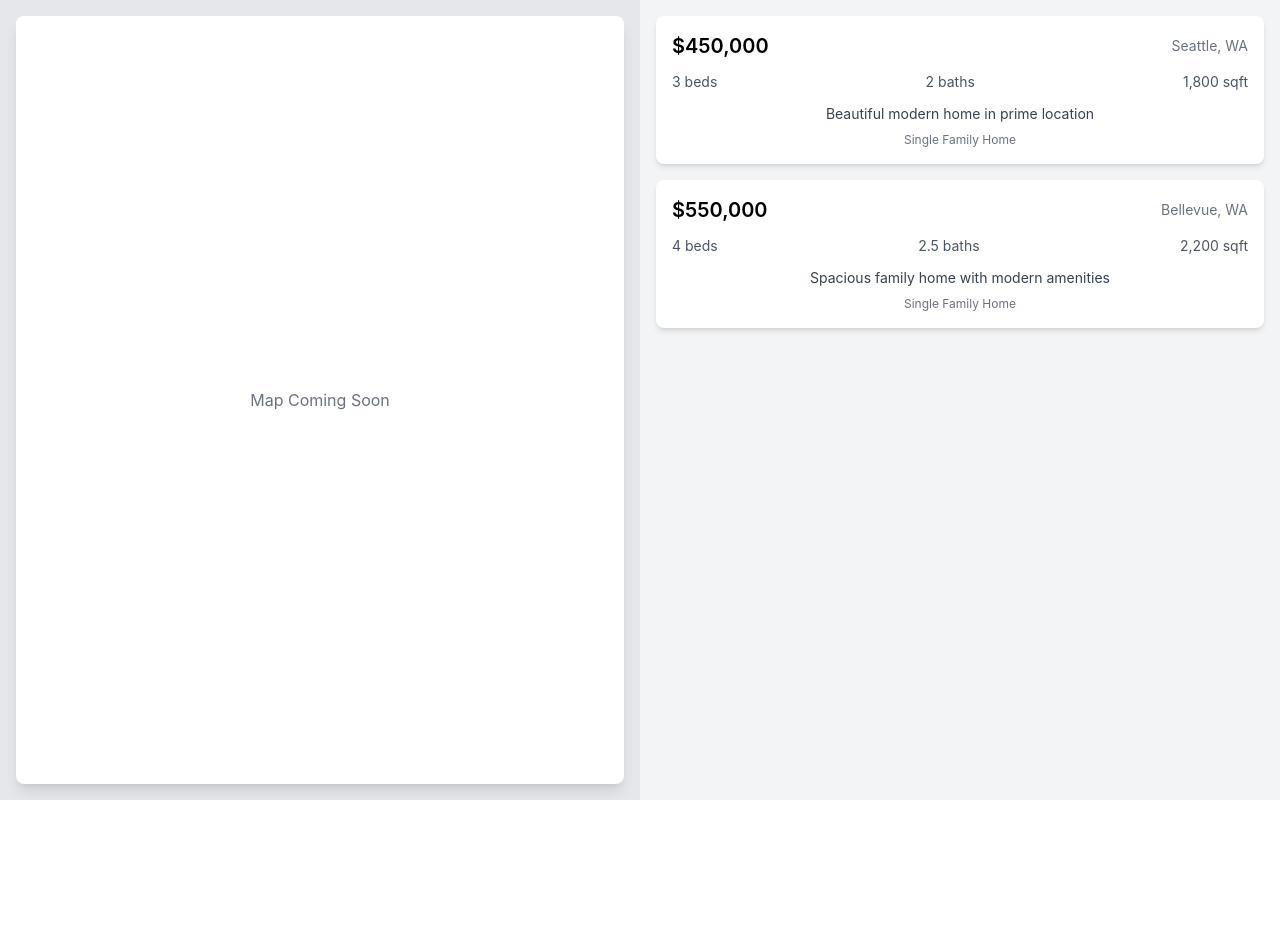
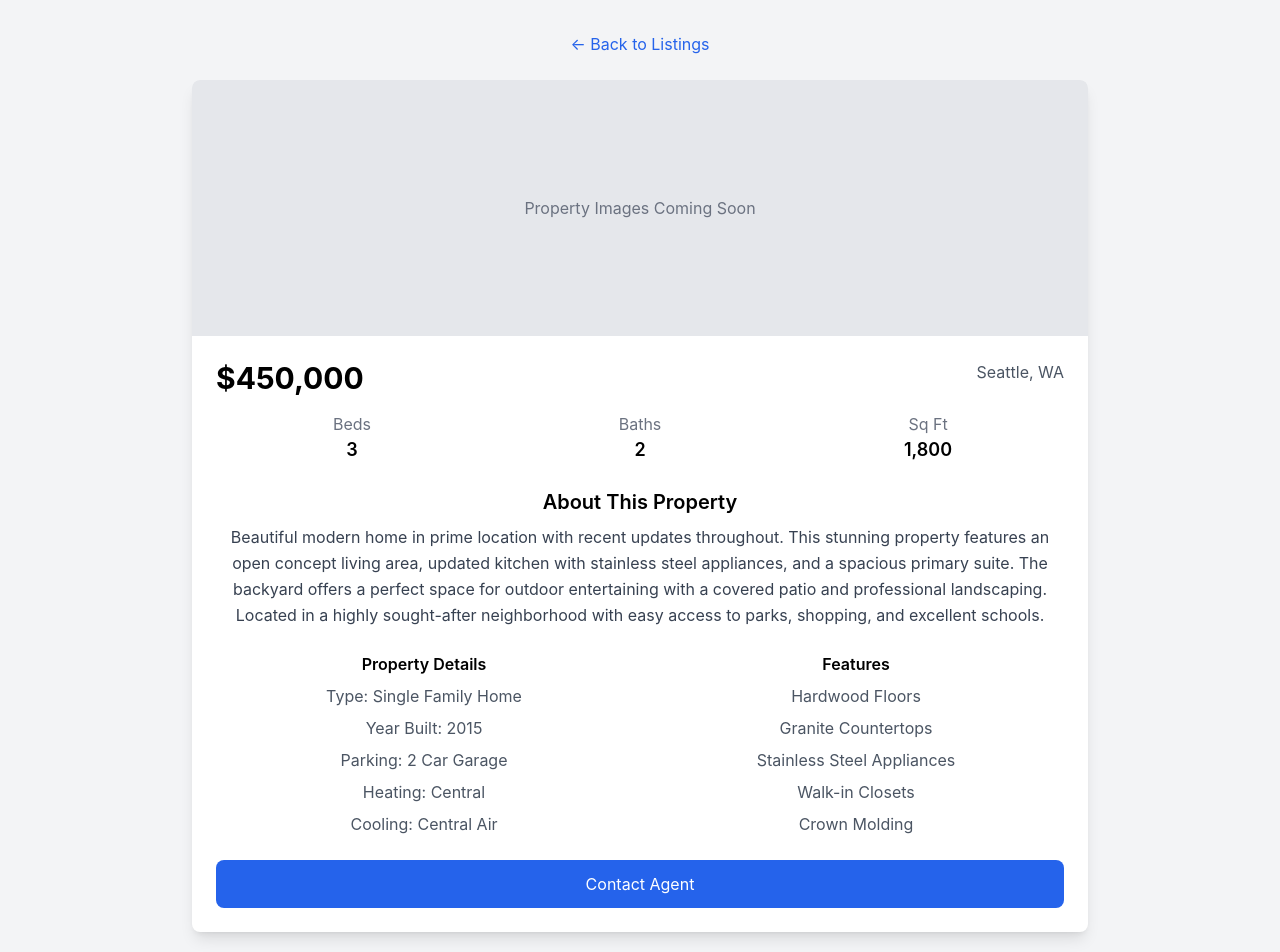
Before and after one commit to weiweishcn/off-list, a React (Create React App) app in the folder frontend/off-list/: page /property/1 in a window 1280 px wide. Shown: the top 952 px of the page. Before the commit the page ends 800 px from the top, so only its background shows below. Built offline with nearby package versions, Linux system fonts and the light colour scheme.

Commit message:
basic nav

```diff
--- a/frontend/off-list/src/App.js
+++ b/frontend/off-list/src/App.js
@@ -1,12 +1,19 @@
 import React from 'react';
 import './App.css';
+import { BrowserRouter as Router, Routes, Route } from 'react-router-dom';
 import PropertyListingPage from './components/PropertyListingPage';
+import PropertyDetails from './components/PropertyDetails';
 
 function App() {
   return (
-    <div className="App">
-      <PropertyListingPage />
-    </div>
+    <Router>
+      <div className="App">
+        <Routes>
+          <Route path="/" element={<PropertyListingPage />} />
+          <Route path="/property/:id" element={<PropertyDetails />} />
+        </Routes>
+      </div>
+    </Router>
   );
 }
 
--- /dev/null
+++ b/frontend/off-list/src/components/PropertyDetails.js
@@ -0,0 +1,104 @@
+import React from 'react';
+import { useParams, Link } from 'react-router-dom';
+
+const PropertyDetails = () => {
+  const { id } = useParams();
+
+  // This would eventually come from your API
+  const property = {
+    id: id,
+    price: 450000,
+    location: "Seattle, WA",
+    bedrooms: 3,
+    bathrooms: 2,
+    sqft: 1800,
+    description: "Beautiful modern home in prime location with recent updates throughout. This stunning property features an open concept living area, updated kitchen with stainless steel appliances, and a spacious primary suite. The backyard offers a perfect space for outdoor entertaining with a covered patio and professional landscaping. Located in a highly sought-after neighborhood with easy access to parks, shopping, and excellent schools.",
+    type: "Single Family Home",
+    yearBuilt: 2015,
+    parking: "2 Car Garage",
+    heating: "Central",
+    cooling: "Central Air",
+    features: [
+      "Hardwood Floors",
+      "Granite Countertops",
+      "Stainless Steel Appliances",
+      "Walk-in Closets",
+      "Crown Molding"
+    ]
+  };
+
+  return (
+    <div className="min-h-screen bg-gray-100 py-8 px-4">
+      <div className="max-w-4xl mx-auto">
+        <Link
+          to="/"
+          className="inline-block mb-6 text-blue-600 hover:text-blue-800"
+        >
+          ← Back to Listings
+        </Link>
+
+        <div className="bg-white rounded-lg shadow-lg overflow-hidden">
+          {/* Image Placeholder */}
+          <div className="h-64 bg-gray-200 flex items-center justify-center">
+            <span className="text-gray-500">Property Images Coming Soon</span>
+          </div>
+
+          {/* Property Details */}
+          <div className="p-6">
+            <div className="flex justify-between items-start mb-4">
+              <h1 className="text-3xl font-bold">${property.price.toLocaleString()}</h1>
+              <span className="text-gray-600">{property.location}</span>
+            </div>
+
+            <div className="grid grid-cols-3 gap-4 mb-6">
+              <div className="text-center">
+                <span className="block text-gray-500">Beds</span>
+                <span className="text-lg font-semibold">{property.bedrooms}</span>
+              </div>
+              <div className="text-center">
+                <span className="block text-gray-500">Baths</span>
+                <span className="text-lg font-semibold">{property.bathrooms}</span>
+              </div>
+              <div className="text-center">
+                <span className="block text-gray-500">Sq Ft</span>
+                <span className="text-lg font-semibold">{property.sqft.toLocaleString()}</span>
+              </div>
+            </div>
+
+            <div className="mb-6">
+              <h2 className="text-xl font-semibold mb-2">About This Property</h2>
+              <p className="text-gray-700 leading-relaxed">{property.description}</p>
+            </div>
+
+            <div className="grid grid-cols-2 gap-4 mb-6">
+              <div>
+                <h3 className="font-semibold mb-2">Property Details</h3>
+                <ul className="space-y-2 text-gray-600">
+                  <li>Type: {property.type}</li>
+                  <li>Year Built: {property.yearBuilt}</li>
+                  <li>Parking: {property.parking}</li>
+                  <li>Heating: {property.heating}</li>
+                  <li>Cooling: {property.cooling}</li>
+                </ul>
+              </div>
+              <div>
+                <h3 className="font-semibold mb-2">Features</h3>
+                <ul className="space-y-2 text-gray-600">
+                  {property.features.map((feature, index) => (
+                    <li key={index}>{feature}</li>
+                  ))}
+                </ul>
+              </div>
+            </div>
+
+            <button className="w-full bg-blue-600 text-white py-3 rounded-lg hover:bg-blue-700 transition-colors">
+              Contact Agent
+            </button>
+          </div>
+        </div>
+      </div>
+    </div>
+  );
+};
+
+export default PropertyDetails;
--- a/frontend/off-list/src/components/PropertyListingPage.js
+++ b/frontend/off-list/src/components/PropertyListingPage.js
@@ -1,6 +1,8 @@
 import React, { useState } from 'react';
+import { useNavigate } from 'react-router-dom';
 
 const PropertyListingPage = () => {
+  const navigate = useNavigate();
   const [properties, setProperties] = useState([
     {
       id: 1,
@@ -24,6 +26,10 @@ const PropertyListingPage = () => {
     }
   ]);
 
+  const handlePropertyClick = (propertyId) => {
+    navigate(`/property/${propertyId}`);
+  };
+
   return (
     <div className="flex min-h-screen bg-gray-100">
       {/* Left side - Map placeholder */}
@@ -39,7 +45,8 @@ const PropertyListingPage = () => {
           {properties.map((property) => (
             <div
               key={property.id}
-              className="bg-white rounded-lg shadow-md hover:shadow-lg transition-shadow"
+              className="bg-white rounded-lg shadow-md hover:shadow-lg transition-shadow cursor-pointer"
+              onClick={() => handlePropertyClick(property.id)}
             >
               <div className="p-4">
                 <div className="flex justify-between items-center mb-3">
```
